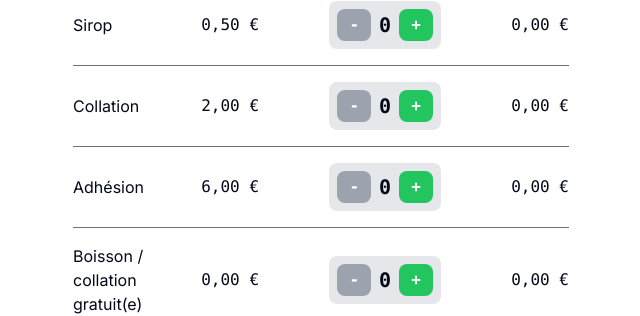
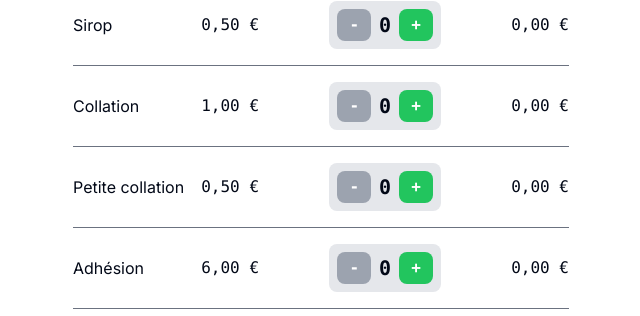
Before and after one commit to mmagn/au-rdv-nogentais, a Next.js app: page /admin/orders in a window 1280 px wide. Shown: the part 825-1141 px from the top of the page, without its empty margins (319-959 px from the left). Built offline with nearby package versions, Linux system fonts and the light colour scheme; no server answers; the database is empty.

Commit message:
Update menu.ts

```diff
--- a/data/menu.ts
+++ b/data/menu.ts
@@ -10,7 +10,8 @@ export const getMenu = () => [
   { name: "Limonade", price: 150, quantity: 0 },
   { name: "Diabolo", price: 200, quantity: 0 },
   { name: "Sirop", price: 50, quantity: 0 },
-  { name: "Collation", price: 200, quantity: 0 },
+  { name: "Collation", price: 100, quantity: 0 },
+  { name: "Petite collation", price: 50, quantity: 0 },
   { name: "Adhésion", price: 600, quantity: 0 },
   { name: "Boisson / collation gratuit(e)", price: 0, quantity: 0 },
   { name: "Don", price: 50, quantity: 0 },
```
